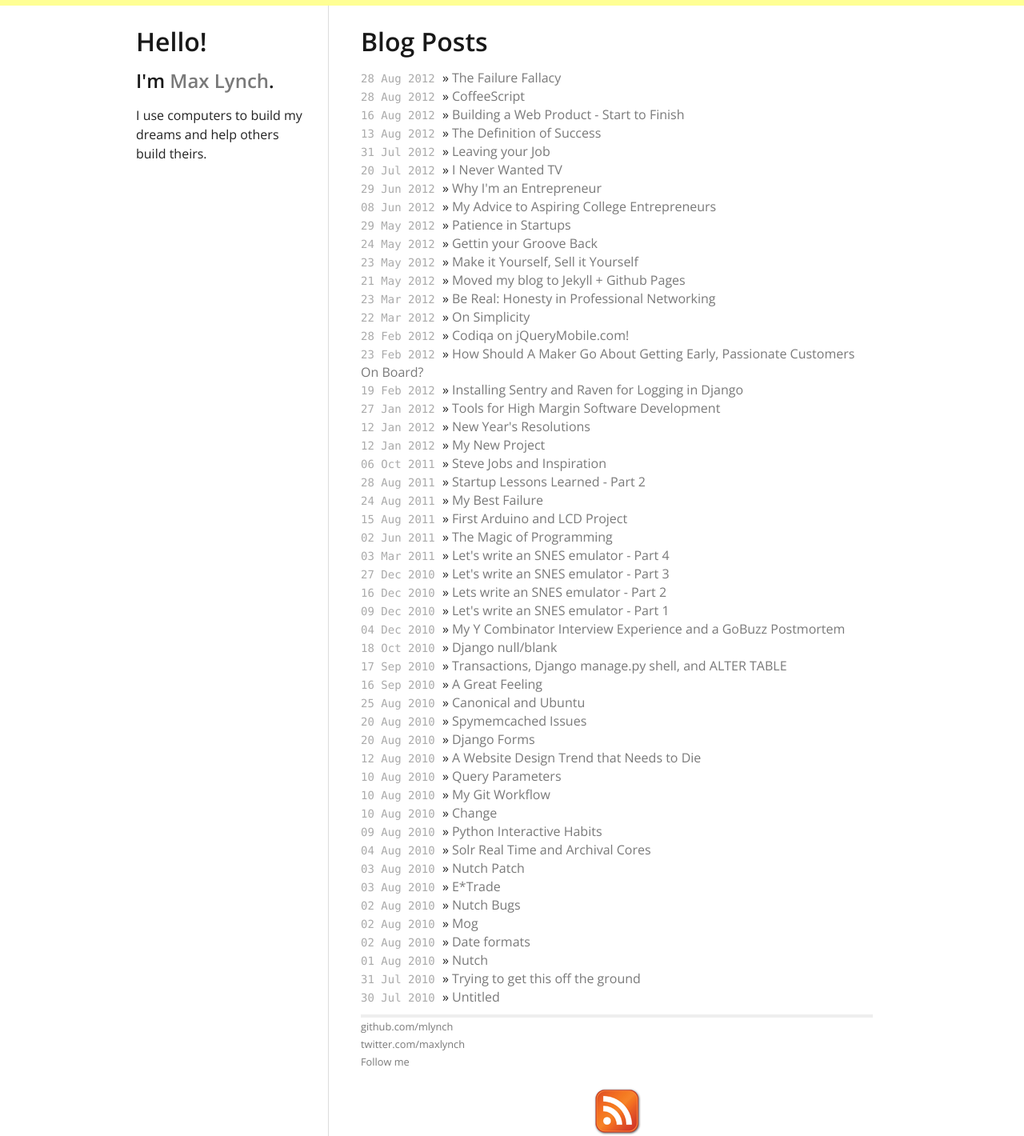
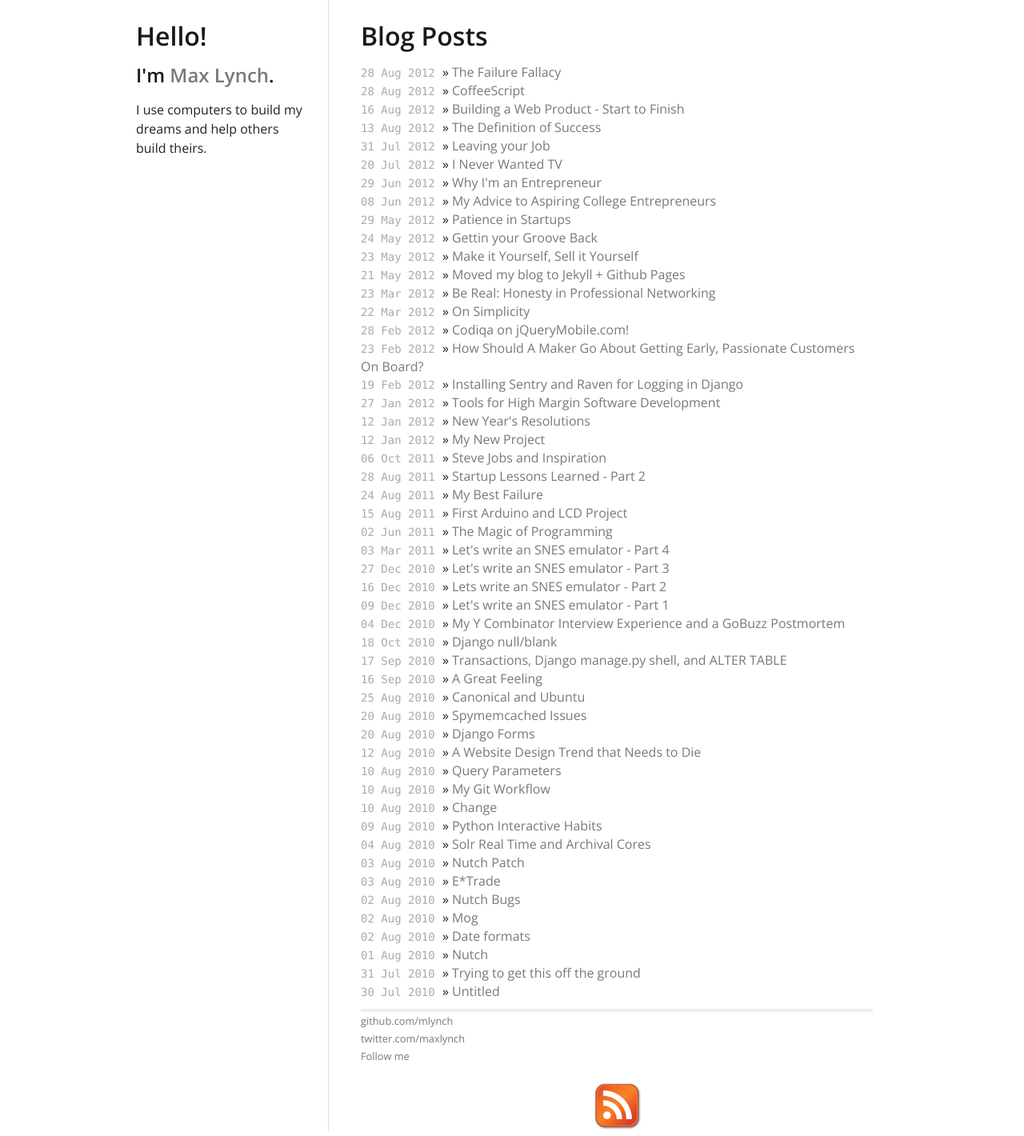
Before and after one commit to mlynch/mlynch.github.com, a Jekyll site: the page built from index.html, in a window 1280 px wide. Shown: the whole page at 80% size. Built offline with Jekyll 4.4.1, drawn with Linux system fonts in a browser that asks for light colours; nearby versions of some CDN libraries; Markdown is read by kramdown in place of the engine named in the settings; a script that is not in the unit is left out; comment, search, counter and statistics services are not loaded.

Commit message:
Removed yeller

```diff
--- a/css/screen2.css
+++ b/css/screen2.css
@@ -657,7 +657,7 @@ body {
   color: #222222;
   line-height: 24px;
   margin: 0;
-  border-top: 7px solid #FFFF94;
+  /*border-top: 7px solid #FFFF94;*/
 }
 
 h1, h2, h3, h4, h5, h6 {
```
